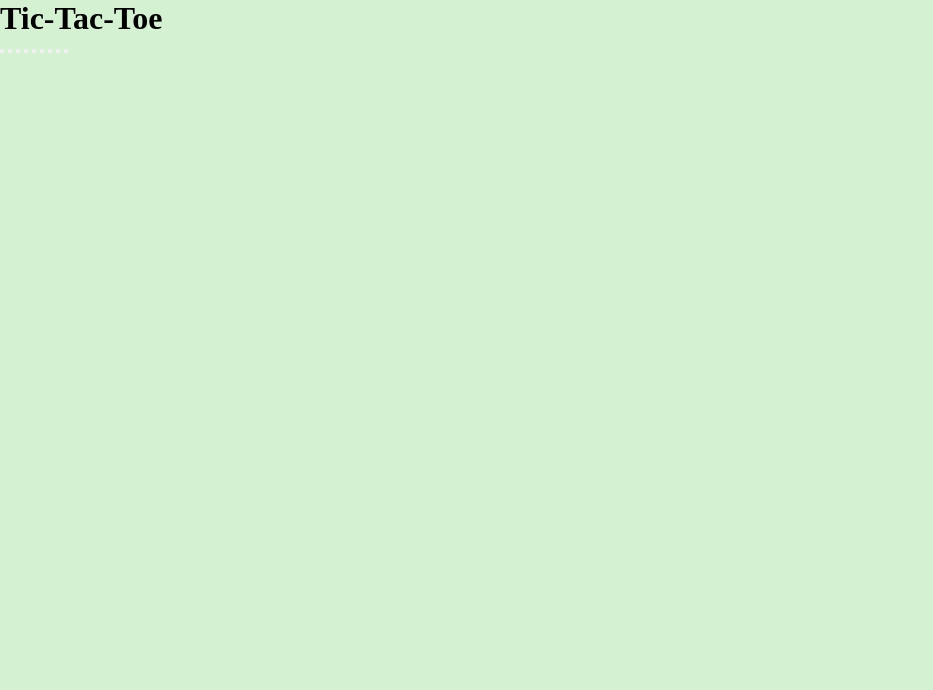
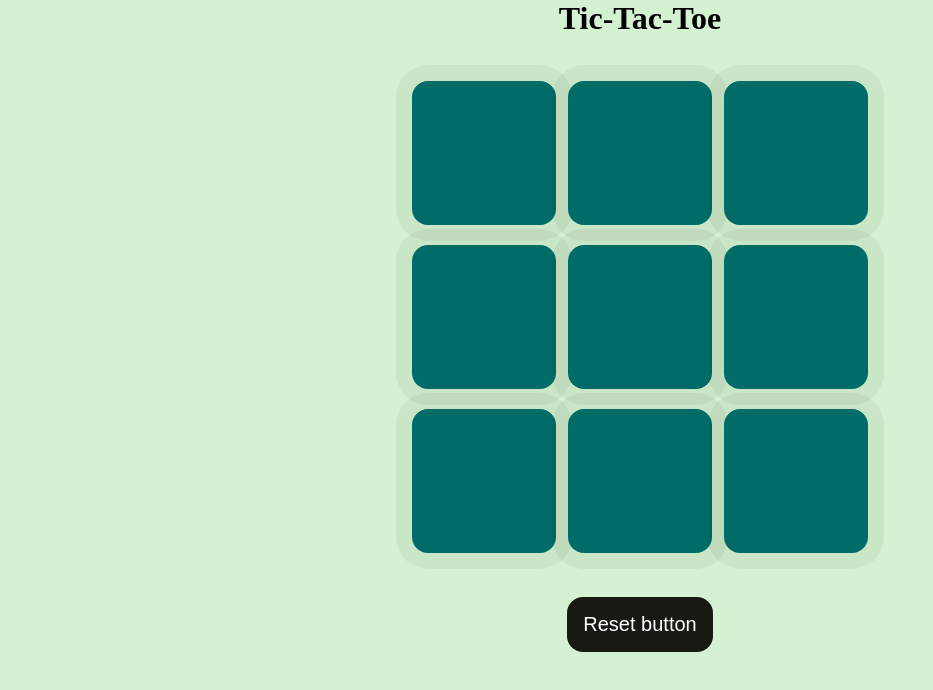
Before and after one commit to Hariharan0407/Tic-Tac-Toe, a plain HTML site: page index.html in a window 1280 px wide. Shown: the whole page, without its empty margins (0-933 px from the left). Drawn offline with Linux system fonts and the light colour scheme.

Commit message:
Added CSS styling

```diff
--- a/index.html
+++ b/index.html
@@ -21,13 +21,13 @@
                     <button class = 'box'></button>
                     <button class = 'box'></button>
                     <button class = 'box'></button>
-
                 </div>
 
             </div>
+            <button id="reset-btn">Reset button</button>
 
         </main>
-
+        <script src="'app.js"></script>
     </body>
 
 </html>
--- a/style.css
+++ b/style.css
@@ -6,4 +6,43 @@
 
 body {
     background-color: #D4F2D2;
+    text-align: center;
 }
+
+.container {
+    height: 70vh;
+    display: flex;
+    justify-content:center;
+    align-items: center;
+}
+
+.game {
+    height: 60vmin;
+    width: 60vmin;
+    display :flex;
+    flex-wrap:wrap;
+    justify-content:center;
+    align-items: center;
+    gap: 1.5vmin;
+}
+
+.box{
+    height: 18vmin;
+    width: 18vmin;
+    border-radius: 1rem;
+    border:none;
+    box-shadow: 0 0 0 1rem rgba(0,0,0,0.05);
+    font-size: 8vmin;
+    color: #FF5714;
+    background-color: #006C67;
+}
+
+#reset-btn {
+    padding: 1rem;
+    font-size: 1.25rem;
+    background-color: #191913;
+    color: #fff;
+    border-radius: 1rem;
+    border: none;
+
+}
```
Lines whose indentation alone changed are shown as unchanged.
